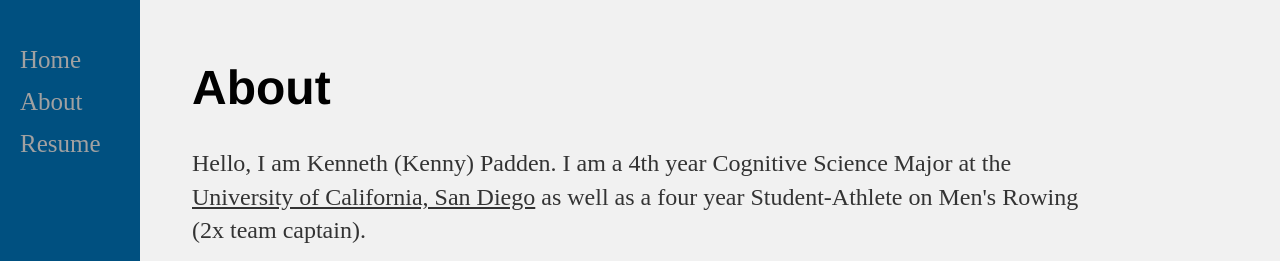
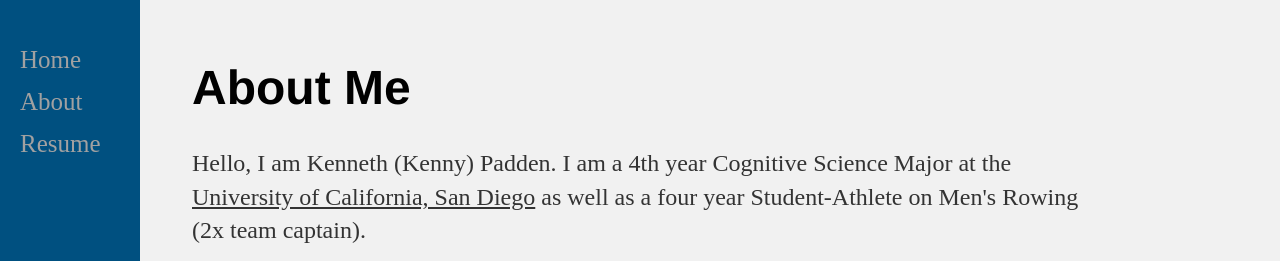
Before and after one commit to kpadden/kpadden.github.io, a Jekyll site: the page built from about/index.html, in a window 1280 px wide and 1284 px high. Shown: the top 261 px of the window. Built offline with Jekyll 4.4.1, drawn with Linux system fonts in a browser that asks for light colours.

```diff
--- a/about/index.html
+++ b/about/index.html
@@ -1,9 +1,9 @@
 ---
 layout: default
-title: About Kenneth Padden
+title: About Me
 ---
 <div class="about">
-    <h1>About</h1>
+    <h1>About Me</h1>
     <p>Hello, I am Kenneth (Kenny) Padden. I am a 4th year Cognitive Science Major at the <ins>University of California, San Diego</ins> as well as a four year Student-Athlete on Men's Rowing (2x team captain).</p>
     <p>I am very passionate about building things:</p>
     <ul>
```
